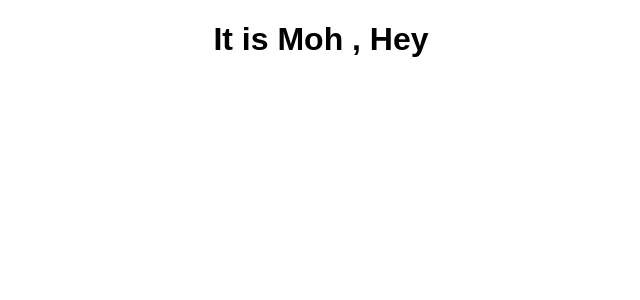
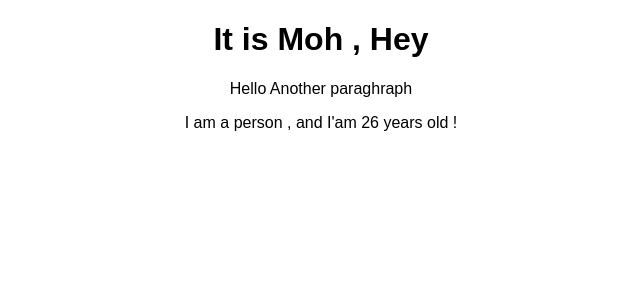
Before and after one commit to maahboss/react1, a React (Create React App) app: page / in a window 1280 px wide. Shown: the top 300 px of the page, without its empty margins (319-959 px from the left). Built offline with nearby package versions, Linux system fonts and the light colour scheme.

Commit message:
First init PErson

```diff
--- a/src/App.js
+++ b/src/App.js
@@ -1,13 +1,18 @@
 import React, { Component } from 'react';
-//import logo from './logo.svg';
+
 import './App.css';
+import Person from './Person/Person';
 
 class App extends Component {
   render() {
     return (
       <div className="App">
         <h1> It is Moh , Hey </h1>
+        <p>Hello Another paraghraph</p>
+        <Person />
+
       </div>
+
 
 
     );
--- /dev/null
+++ b/src/Person/Person.js
@@ -0,0 +1,8 @@
+import React from 'react';
+
+
+const person = () => {
+    return <p>I am a person , and I'am {Math.floor(Math.random() *30)}  years old !</p>
+};
+
+export default person;
```
